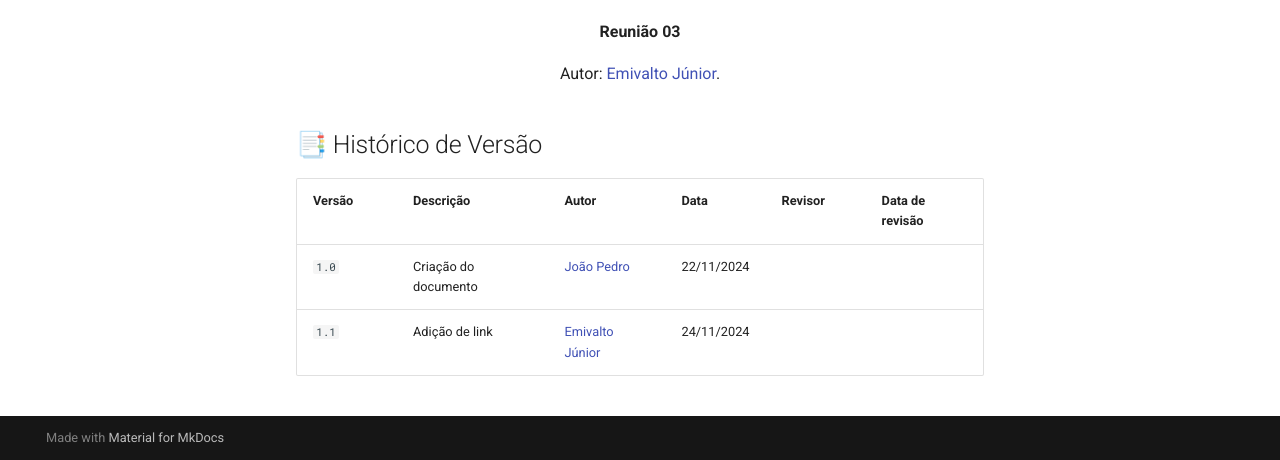
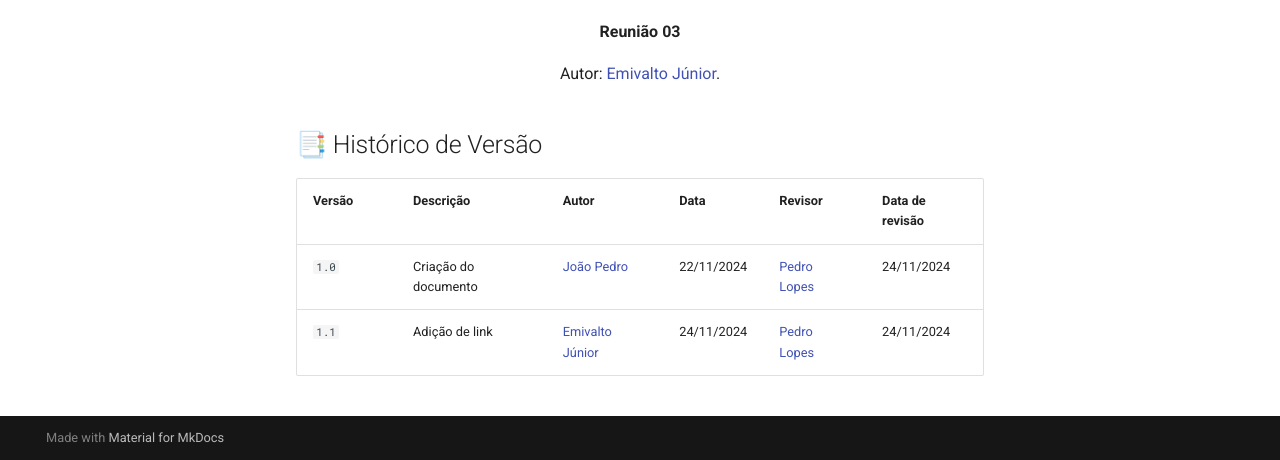
Before and after one commit to Requisitos-de-Software/2024.2-MeuSUSDigital, an MkDocs documentation site: the page built from docs/atas/ata03.md, in a window 1280 px wide and 900 px high, scrolled down 1449 px, cut to the strip 440-900 px from the top of the window. Built offline with MkDocs 1.6.1 and Material for MkDocs 9.7.7, drawn with Linux system fonts in a browser that asks for light colours.

Commit message:
Update ata03.md

```diff
--- a/docs/atas/ata03.md
+++ b/docs/atas/ata03.md
@@ -65,5 +65,5 @@
 
 | Versão | Descrição | Autor | Data | Revisor | Data de revisão |
 |--------|-----------|-------|------|---------|-----------------|
-|  `1.0` | Criação do documento | [João Pedro](https://github.com/JoosPerro) | 22/11/2024 |  |  |
-|  `1.1` | Adição de link | [Emivalto Júnior](https://github.com/EmivaltoJrr) | 24/11/2024 |  |  |
+|  `1.0` | Criação do documento | [João Pedro](https://github.com/JoosPerro) | 22/11/2024 | [Pedro Lopes](https://github.com/pLopess) | 24/11/2024 |
+|  `1.1` | Adição de link | [Emivalto Júnior](https://github.com/EmivaltoJrr) | 24/11/2024 | [Pedro Lopes](https://github.com/pLopess) | 24/11/2024 |
```
